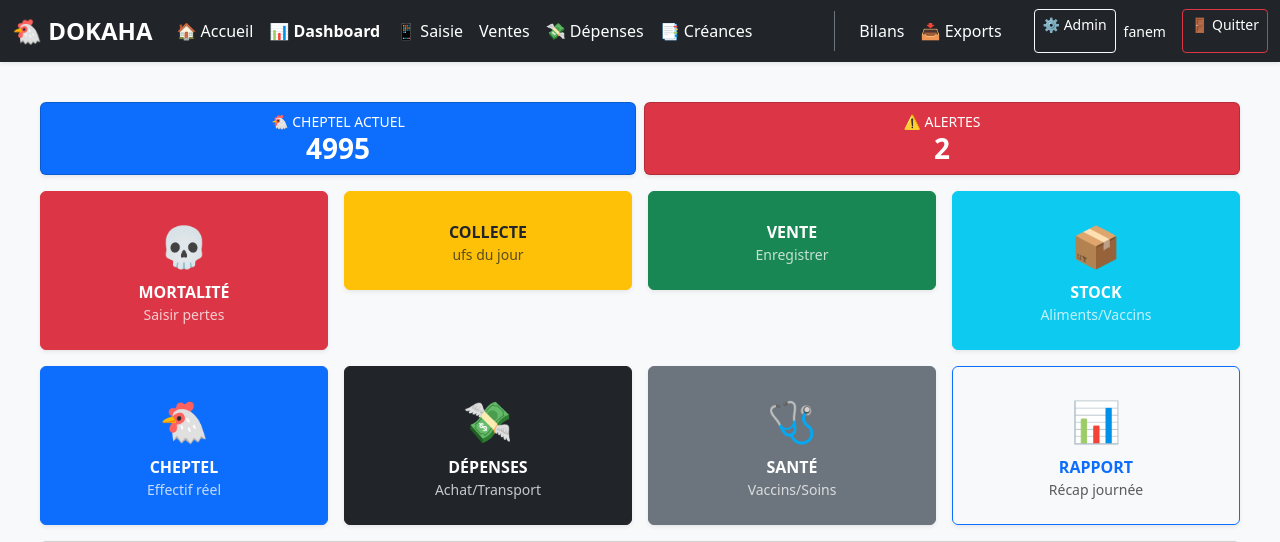
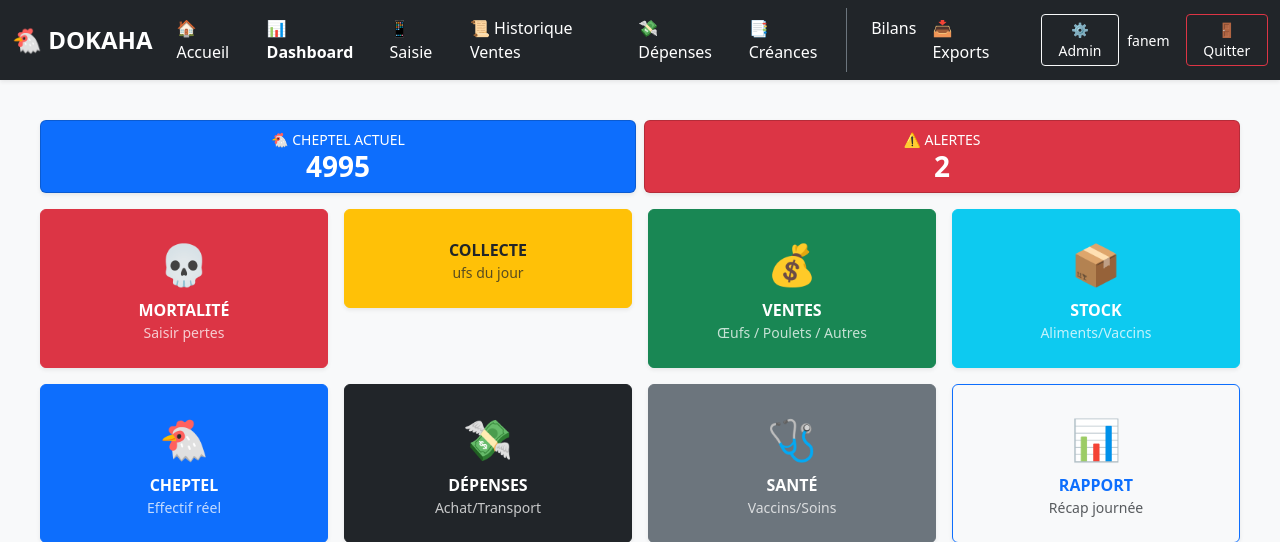
Before and after one commit to fanemamadou/dokaha-local, a Django app: page /terrain/ in a window 1280 px wide. Shown: the top 542 px of the page. Run offline with Django 5.2, Linux system fonts and the light colour scheme; a user stored in the database is signed in; data comes from the database, SQL or seed files in the repository.

Commit message:
UX: Refonte module Ventes - Distinction claire Historique (Navbar) et Nouveau formulaire unifié (Grille Terrain)

```diff
--- a/dokaha/urls.py
+++ b/dokaha/urls.py
@@ -11,6 +11,7 @@ urlpatterns = [
     path('admin/', admin.site.urls),
     path('dashboard/', views.dashboard, name='dashboard'),
     path('mortalite/ajouter/', views.mortalite_form, name='mortalite_form'),
+    path('vente/choix/', views.vente_choice, name='vente_choice'),
     path('vente/', views.vente_list, name='vente_list'),
     path('vente/add/', views.vente_choice, name='vente_choice'),
     path('stock/', views.stock_dashboard, name='stock_dashboard'),
--- a/gestion/templates/gestion/base.html
+++ b/gestion/templates/gestion/base.html
@@ -44,7 +44,7 @@
         <li class="nav-item"><a class="nav-link" href="/">🏠 Accueil</a></li>
         <li class="nav-item"><a class="nav-link fw-bold text-warning" href="/dashboard/">📊 Dashboard</a></li>
         <li class="nav-item"><a class="nav-link" href="/terrain/">📱 Saisie</a></li>
-        <li class="nav-item"><a class="nav-link" href="/vente/"> Ventes</a></li>
+        <li class="nav-item"><a class="nav-link" href="/vente/">📜 Historique Ventes</a></li>
         <li class="nav-item"><a class="nav-link" href="/depenses/">💸 Dépenses</a></li>
         <li class="nav-item"><a class="nav-link" href="/credits/">📑 Créances</a></li>
       </ul>
--- a/gestion/templates/gestion/terrain.html
+++ b/gestion/templates/gestion/terrain.html
@@ -1,4 +1,5 @@
-{% extends "gestion/base.html" %}
+
+        {% extends "gestion/base.html" %}
 {% block content %}
 <div class="container-fluid px-2 px-md-4 mt-2 mt-md-4">
     <!-- 📊 KPIs TERRAIN -->
@@ -21,7 +22,7 @@
     <div class="row g-2 g-md-3">
         <div class="col-6 col-md-3"><a href="/mortalite/ajouter/" class="btn btn-danger w-100 py-4 shadow-sm d-flex flex-column align-items-center justify-content-center text-white"><span class="fs-1 mb-1">💀</span><span class="fw-bold">MORTALITÉ</span><small class="opacity-75">Saisir pertes</small></a></div>
         <div class="col-6 col-md-3"><a href="/collecte/" class="btn btn-warning w-100 py-4 shadow-sm d-flex flex-column align-items-center justify-content-center text-dark"><span class="fs-1 mb-1"></span><span class="fw-bold">COLLECTE</span><small class="opacity-75">ufs du jour</small></a></div>
-        <div class="col-6 col-md-3"><a href="/vente/oeufs/" class="btn btn-success w-100 py-4 shadow-sm d-flex flex-column align-items-center justify-content-center text-white"><span class="fs-1 mb-1"></span><span class="fw-bold">VENTE</span><small class="opacity-75">Enregistrer</small></a></div>
+        <div class="col-6 col-md-3"><a href="/vente/choix/" class="btn btn-success w-100 py-4 shadow-sm d-flex flex-column align-items-center justify-content-center text-white"><span class="fs-1 mb-1">💰</span><span class="fw-bold">VENTES</span><small class="opacity-75">Œufs / Poulets / Autres</small></a></div>
         <div class="col-6 col-md-3"><a href="/stock/" class="btn btn-info w-100 py-4 shadow-sm d-flex flex-column align-items-center justify-content-center text-white"><span class="fs-1 mb-1">📦</span><span class="fw-bold">STOCK</span><small class="opacity-75">Aliments/Vaccins</small></a></div>
         <div class="col-6 col-md-3"><a href="/cheptel/" class="btn btn-primary w-100 py-4 shadow-sm d-flex flex-column align-items-center justify-content-center text-white"><span class="fs-1 mb-1">🐔</span><span class="fw-bold">CHEPTEL</span><small class="opacity-75">Effectif réel</small></a></div>
         <div class="col-6 col-md-3"><a href="/depense/add/" class="btn btn-dark w-100 py-4 shadow-sm d-flex flex-column align-items-center justify-content-center text-white"><span class="fs-1 mb-1">💸</span><span class="fw-bold">DÉPENSES</span><small class="opacity-75">Achat/Transport</small></a></div>
```
